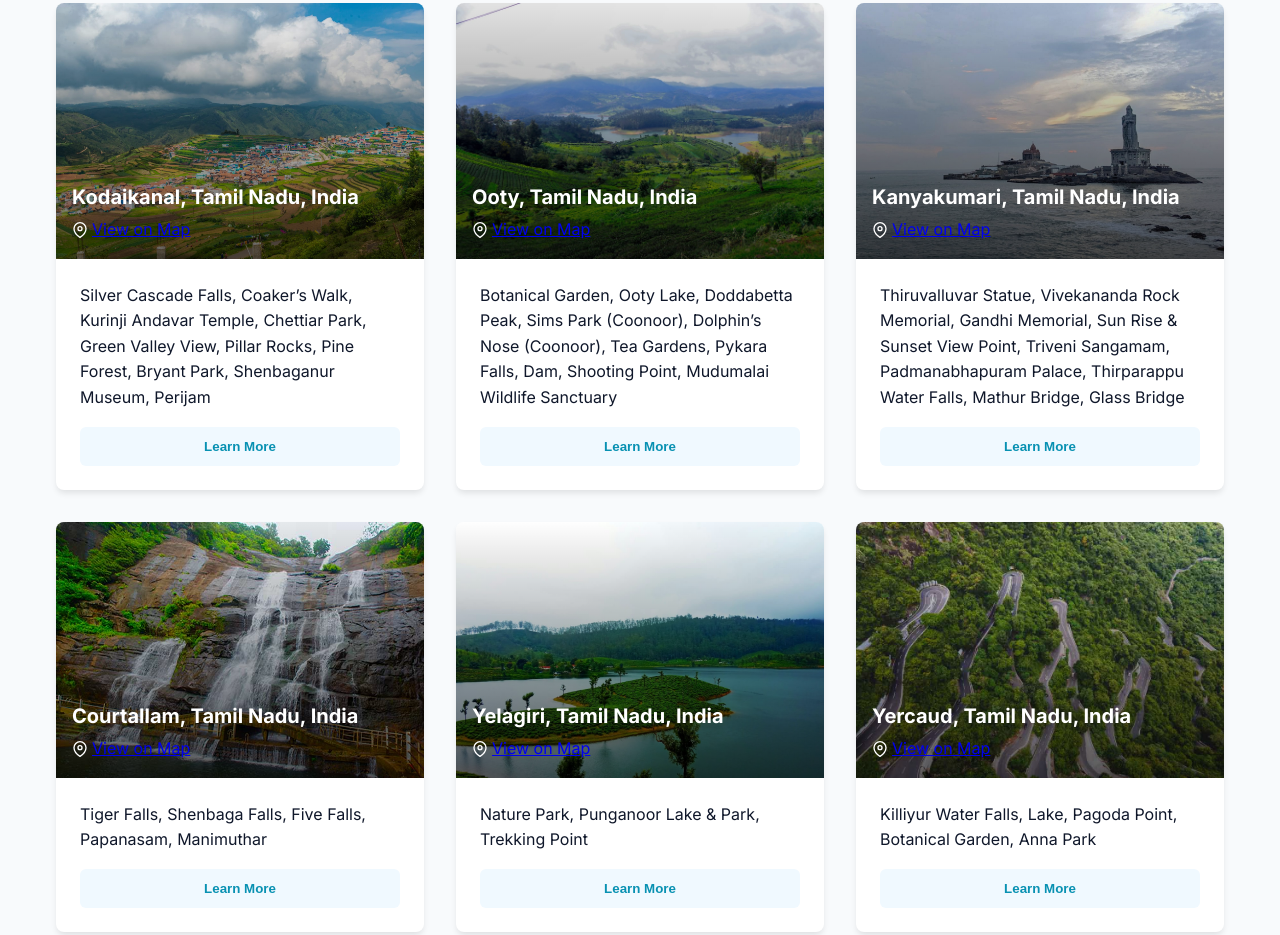
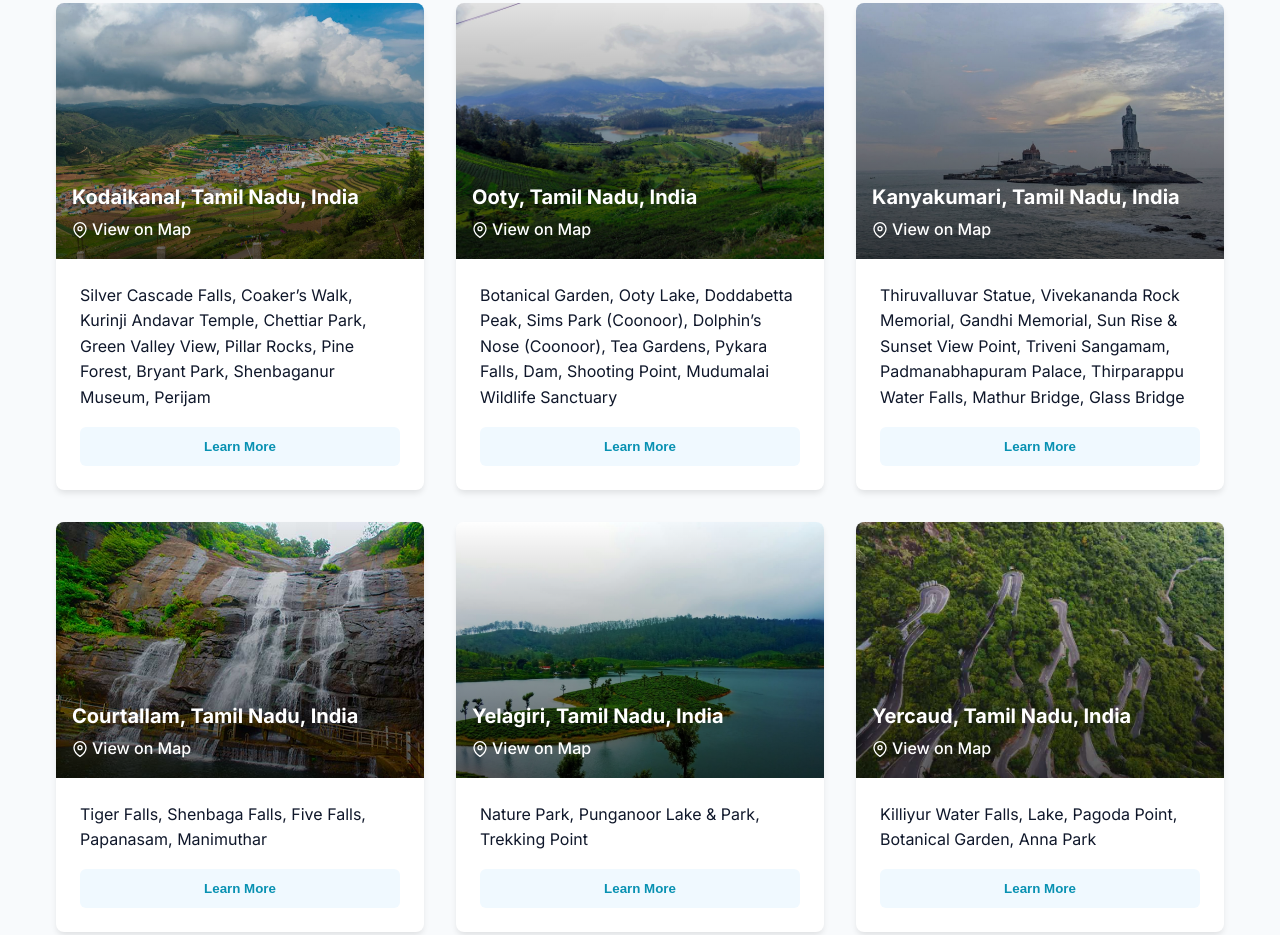
Before and after one commit to Vignesh-coder-coder/getourism, a plain HTML site: page index.html in a window 1280 px wide. Shown: the part 1079-2014 px from the top of the page. Drawn offline with Linux system fonts and the light colour scheme.

Commit message:
Update styles.css

```diff
--- a/styles.css
+++ b/styles.css
@@ -713,3 +713,13 @@ body {
 	width: 55px;
 	height: 45px;
 }
+
+.card-location .map-link {
+    color: #fff;              /* White text */
+    text-decoration: none;    /* Remove underline */
+    font-weight: 500;         /* Slightly bold */
+}
+
+.card-location .map-link:hover {
+    text-decoration: underline;  /* Show underline on hover */
+}
```
